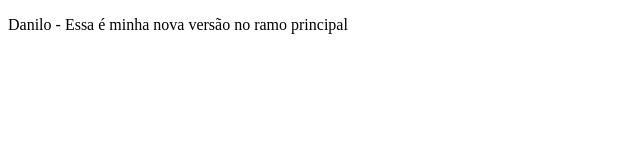
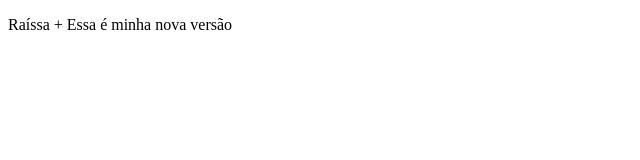
Before and after one commit to Fratoni-Mateus/Workshop-Git, a plain HTML site: page index.html in a window 1280 px wide. Shown: the whole page, without its empty margins (0-640 px from the left). Drawn offline with Linux system fonts and the light colour scheme.

Commit message:
Add files via upload
Adicinei um parágrafo

```diff
--- a/index.html
+++ b/index.html
@@ -8,7 +8,6 @@
   </head>
   <body>
     <title>Olá meu povo!</title>
-
-    <p> Danilo - Essa é minha nova versão no ramo principal </p>
+    <P>Raíssa + Essa é minha nova versão</P>
   </body>
 </html>
```
